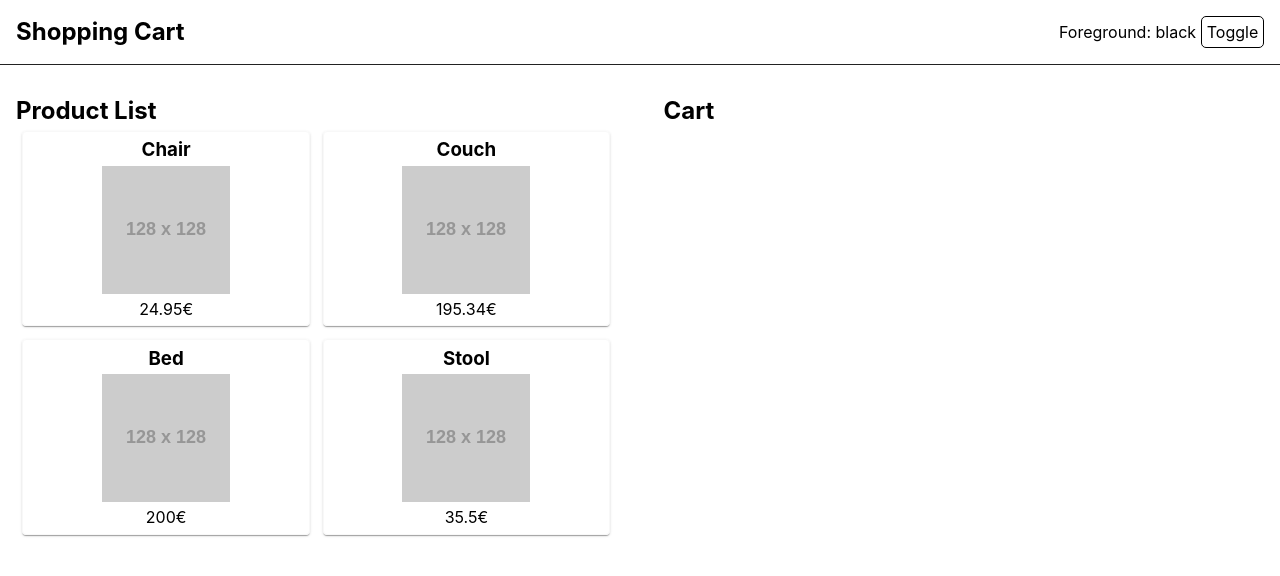
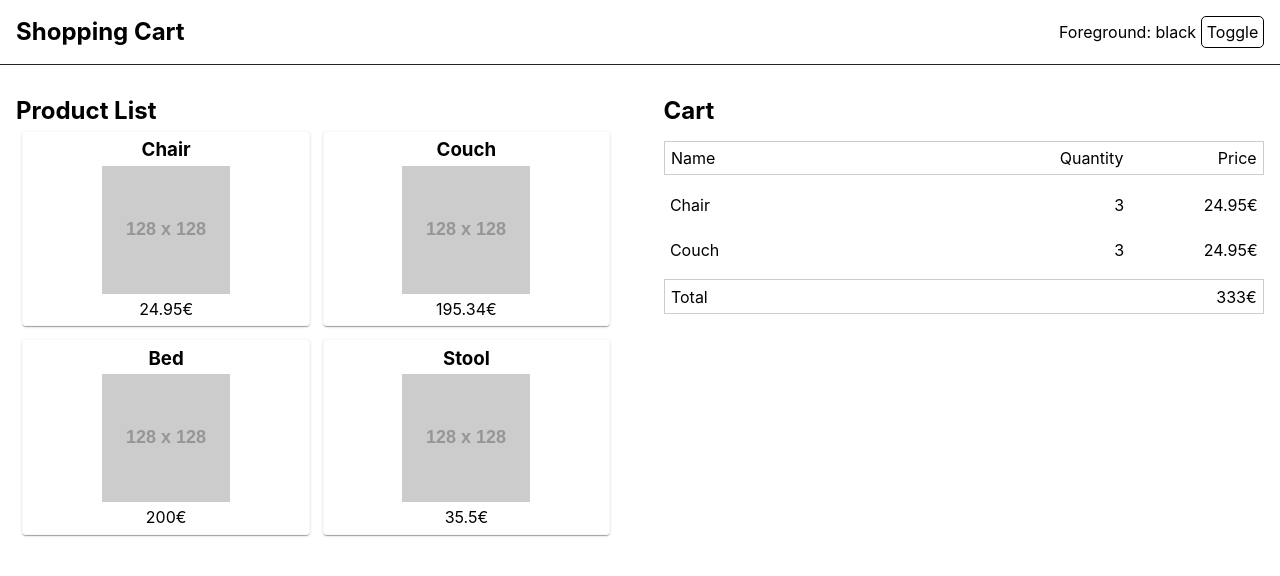
Before and after one commit to auth0-blog/example-redux-to-context, a React (Create React App) app: page / in a window 1280 px wide. Shown: the top 576 px of the page. Built offline with nearby package versions, Linux system fonts and the light colour scheme.

Commit message:
add basic cart

```diff
--- a/src/App.js
+++ b/src/App.js
@@ -3,6 +3,7 @@ import './App.css'
 
 import Header from 'header'
 import Products from 'products'
+import Cart from 'cart'
 
 const Section = styled.section`
   display: grid;
@@ -18,7 +19,7 @@ const ProductsWrapper = styled.section`
   padding: 1rem;
 `
 
-const Cart = styled.section`
+const CartWrapper = styled.section`
   grid-area: cart;
   padding: 1rem;
 `
@@ -31,9 +32,9 @@ const App = () => {
         <Products></Products>
       </ProductsWrapper>
 
-      <Cart>
-        <h2>Cart</h2>
-      </Cart>
+      <CartWrapper>
+        <Cart></Cart>
+      </CartWrapper>
     </Section>
   )
 }
--- /dev/null
+++ b/src/cart/Cart.js
@@ -0,0 +1,59 @@
+import styled from 'styled-components'
+
+import Heading from './Heading'
+import Item from './Item'
+import Summary from './Summary'
+
+const cart = [
+  {
+    name: 'Chair',
+    quantity: 3,
+    price: '24.95',
+  },
+  {
+    name: 'Couch',
+    quantity: 3,
+    price: '24.95',
+  },
+]
+
+const Table = styled.section`
+  margin-top: 1rem;
+
+  & ul {
+    display: flex;
+    margin-bottom: 0.8rem;
+    padding: 0.4rem;
+  }
+
+  & ul.boxed {
+    border: 1px solid #ccc;
+  }
+
+  & li:first-child {
+    flex-grow: 1;
+  }
+
+  & li:not(:first-child) {
+    flex: 20% 0;
+    margin-left: 1rem;
+    text-align: right;
+  }
+`
+
+const Cart = () => {
+  return (
+    <>
+      <h2>Cart</h2>
+      <Table>
+        <Heading boxed></Heading>
+        {cart.map((item) => (
+          <Item key={item.name} {...item}></Item>
+        ))}
+        <Summary boxed price="333"></Summary>
+      </Table>
+    </>
+  )
+}
+
+export default Cart
--- /dev/null
+++ b/src/cart/Heading.js
@@ -0,0 +1,9 @@
+const Heading = () => (
+  <ul className="boxed">
+    <li>Name</li>
+    <li>Quantity</li>
+    <li>Price</li>
+  </ul>
+)
+
+export default Heading
--- /dev/null
+++ b/src/cart/Item.js
@@ -0,0 +1,17 @@
+import PropTypes from 'prop-types'
+
+const Item = ({ name, quantity, price }) => (
+  <ul>
+    <li>{name}</li>
+    <li>{quantity}</li>
+    <li>{price}€</li>
+  </ul>
+)
+
+Item.propTypes = {
+  name: PropTypes.string.isRequired,
+  quantity: PropTypes.number.isRequired,
+  price: PropTypes.string.isRequired,
+}
+
+export default Item
--- /dev/null
+++ b/src/cart/Summary.js
@@ -0,0 +1,14 @@
+import PropTypes from 'prop-types'
+
+const Summary = ({ price }) => (
+  <ul className="boxed">
+    <li>Total</li>
+    <li>{price}€</li>
+  </ul>
+)
+
+Summary.propTypes = {
+  price: PropTypes.string.isRequired,
+}
+
+export default Summary
--- /dev/null
+++ b/src/cart/index.js
@@ -0,0 +1 @@
+export { default } from './Cart'
--- a/src/index.css
+++ b/src/index.css
@@ -22,6 +22,10 @@ ul {
   padding: 0;
 }
 
+ul {
+  list-style: none;
+}
+
 code {
   font-family: source-code-pro, Menlo, Monaco, Consolas, 'Courier New',
     monospace;
```
Also changed, not shown: 1 other file (tests, documents, lock files or other folders).
